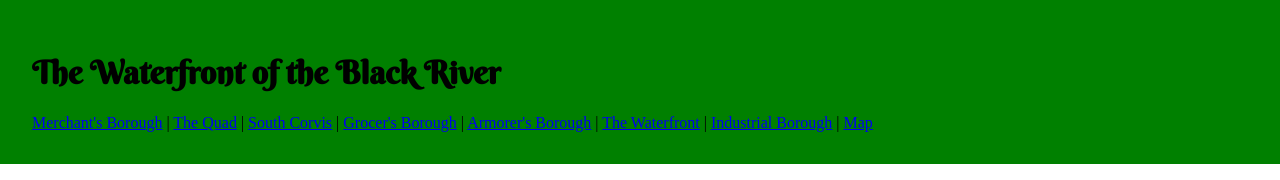
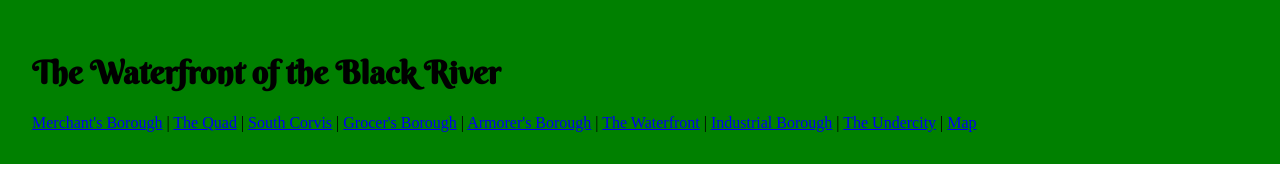
Before and after one commit to DMender/corvis, a plain HTML site: page the_waterfront.html in a window 1280 px wide. Shown: the top 180 px of the page. Drawn offline with Linux system fonts and the light colour scheme; a web font is replaced by a local one.

Commit message:
Update the_waterfront.html

```diff
--- a/the_waterfront.html
+++ b/the_waterfront.html
@@ -44,6 +44,8 @@
       <span> | </span>
       <a href="industrial_borough.html">Industrial Borough</a>
       <span> | </span>
+      <a href="the_undercity.html">The Undercity</a>
+      <span> | </span>
       <a href="index.html">Map</a>
     </header>
     <main>
```
